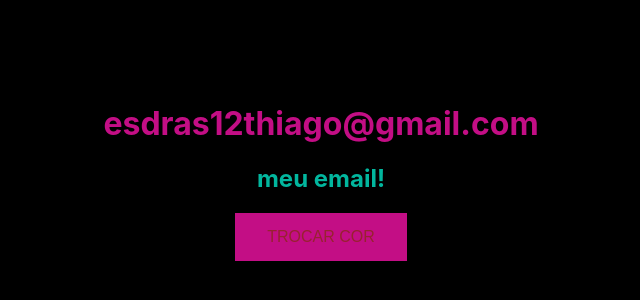
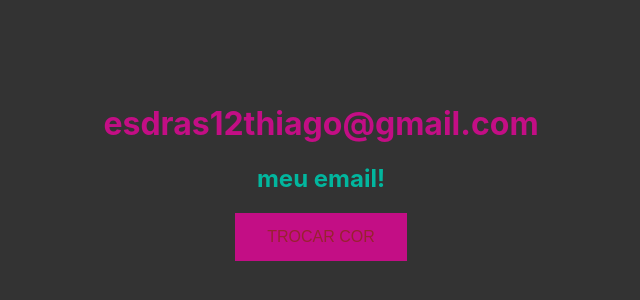
Before and after one commit to EsdrasThiago/email-to-readme, a React (Vite) app: page / in a window 1280 px wide. Shown: the part 228-528 px from the top of the page, without its empty margins (319-959 px from the left). Built offline with nearby package versions, Linux system fonts and the light colour scheme.

Commit message:
Mudando cor do fundo

```diff
--- a/src/App.css
+++ b/src/App.css
@@ -1,5 +1,5 @@
 body {
-  background: black; /* Make it white if you need */
+  background: #333; /* Make it white if you need */
   padding: 0 24px;
   margin: 0;
   height: 100vh;
@@ -21,14 +21,14 @@
     display: inline-block;
     font-size: 16px;
     transition: 1s;
-};
+}
 
-.Button:hover {
+/* .Button:hover {
   padding: 32px 32px;
   text-decoration: black;
   transition: 1s;
-};
+}
 
 .Button:active {
   padding: 32px 52px;
-};
+} */
```
